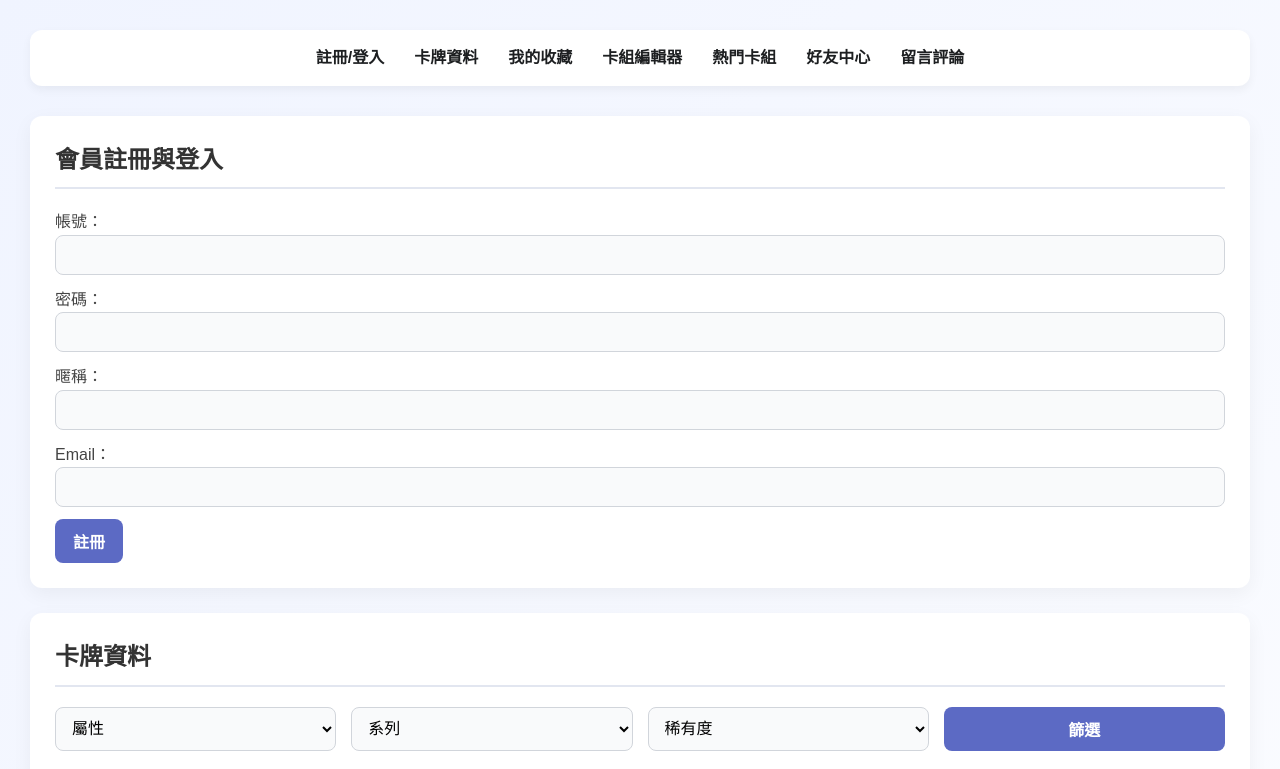
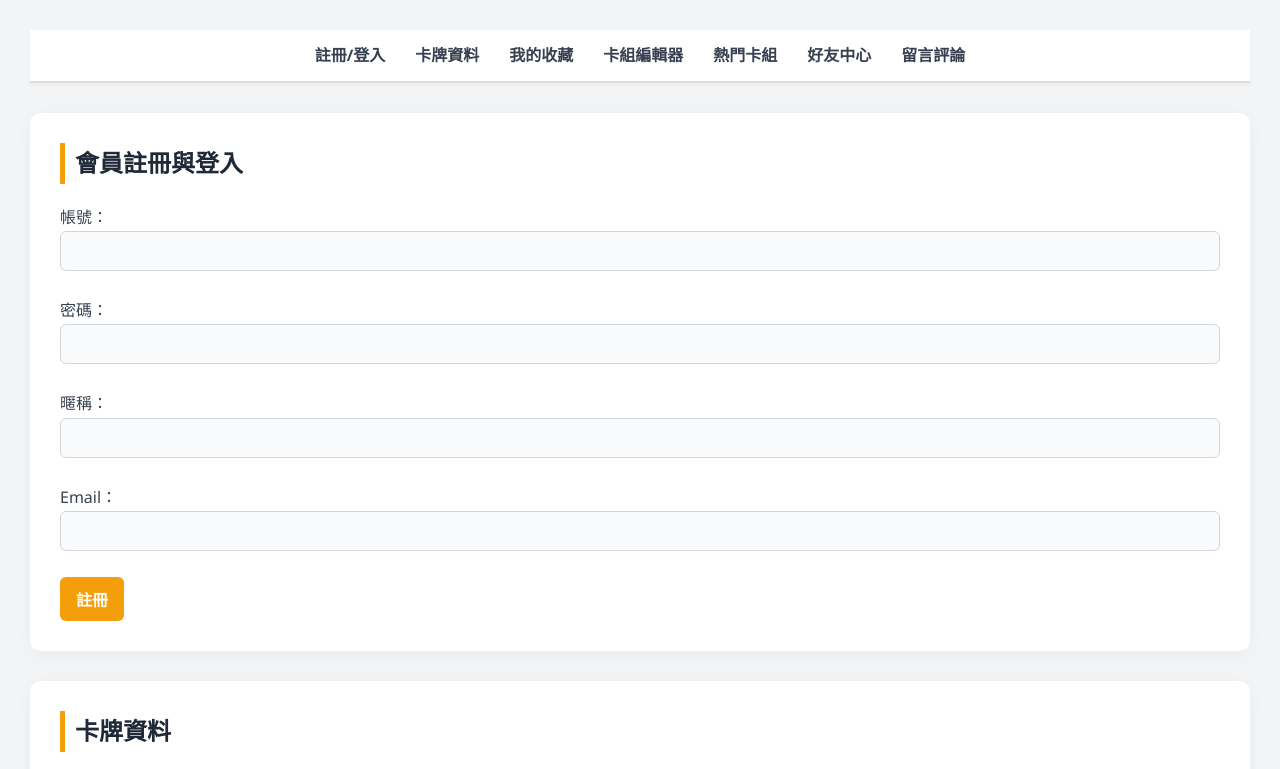
Before and after one commit to chen-sebastien/pokemon-community, a plain HTML site: page index.html in a window 1280 px wide. Shown: the top 769 px of the page. Drawn offline with Linux system fonts and the light colour scheme.

Commit message:
Update system.css

```diff
--- a/system.css
+++ b/system.css
@@ -1,37 +1,41 @@
-/* Artistic Global Styles */
+/* Inspired by Gamer.com.tw - Refined UI */
 * {
   margin: 0;
   padding: 0;
   box-sizing: border-box;
 }
+
 body {
-  font-family: 'Poppins', sans-serif;
-  background: linear-gradient(135deg, #f0f4ff 0%, #ffffff 100%);
-  color: #444444;
-  line-height: 1.6;
+  font-family: 'Segoe UI', 'Noto Sans TC', sans-serif;
+  background: #f3f4f6;
+  color: #2d2d2d;
+  line-height: 1.7;
   padding: 30px;
 }
 
-/* Navigation */
+/* Header Nav */
 header {
-  background: #ffffff;
-  padding: 15px 30px;
-  border-radius: 12px;
-  box-shadow: 0 4px 10px rgba(0, 0, 0, 0.05);
+  background: #fff;
+  border-bottom: 2px solid #ddd;
+  padding: 12px 24px;
   margin-bottom: 30px;
+  position: sticky;
+  top: 0;
+  z-index: 999;
+  box-shadow: 0 2px 4px rgba(0,0,0,0.03);
 }
 header nav ul {
   display: flex;
   justify-content: center;
-  gap: 20px;
+  gap: 30px;
   list-style: none;
 }
 header nav a {
   position: relative;
-  font-weight: 600;
-  color: #1d1f21;
+  font-weight: bold;
+  font-size: 1rem;
+  color: #374151;
   text-decoration: none;
-  padding: 5px;
   transition: color 0.2s;
 }
 header nav a::after {
@@ -41,102 +45,103 @@ header nav a::after {
   bottom: -4px;
   width: 0;
   height: 2px;
-  background: #5c6ac4;
+  background: #f59e0b;
   transition: width 0.3s;
 }
 header nav a:hover {
-  color: #5c6ac4;
+  color: #f59e0b;
 }
 header nav a:hover::after {
   width: 100%;
 }
 
-/* Section Cards */
+/* Section Layout */
 section {
-  background: #ffffff;
-  padding: 25px;
-  margin-bottom: 25px;
-  border-radius: 12px;
-  box-shadow: 0 6px 20px rgba(0, 0, 0, 0.05);
-  transition: transform 0.2s;
+  background: #fff;
+  padding: 30px;
+  margin-bottom: 30px;
+  border-radius: 10px;
+  box-shadow: 0 4px 20px rgba(0, 0, 0, 0.04);
+  transition: transform 0.2s ease;
 }
 section:hover {
-  transform: translateY(-4px);
+  transform: translateY(-3px);
 }
+
 h2 {
   font-size: 1.5rem;
-  color: #333333;
   margin-bottom: 20px;
-  border-bottom: 2px solid #e2e6f0;
-  padding-bottom: 8px;
+  color: #1f2937;
+  border-left: 5px solid #f59e0b;
+  padding-left: 10px;
 }
 
-/* Forms & Controls */
+/* Forms */
 form label {
   display: block;
-  margin-bottom: 12px;
+  margin-bottom: 10px;
   font-weight: 500;
+  color: #374151;
 }
-form input[type="text"],
-form input[type="password"],
-form input[type="email"],
+form input,
 form textarea,
 section select {
   width: 100%;
   padding: 10px 12px;
   border: 1px solid #d1d5db;
-  border-radius: 8px;
+  border-radius: 6px;
+  background: #f9fafb;
   font-size: 1rem;
-  background: #f9fafb;
-  transition: border-color 0.2s, box-shadow 0.2s;
+  margin-bottom: 16px;
+  transition: all 0.2s;
 }
 form input:focus,
 form textarea:focus,
 section select:focus {
   outline: none;
-  border-color: #5c6ac4;
-  box-shadow: 0 0 0 3px rgba(92, 106, 196, 0.2);
+  border-color: #f59e0b;
+  box-shadow: 0 0 0 2px rgba(245, 158, 11, 0.3);
 }
 form textarea {
   resize: vertical;
   min-height: 80px;
 }
 
-/* Buttons */
+/* Button */
 button,
 section button {
-  display: inline-block;
-  background: #5c6ac4;
-  color: #ffffff;
+  background: #f59e0b;
+  color: white;
   border: none;
-  border-radius: 8px;
-  padding: 10px 18px;
+  border-radius: 6px;
+  padding: 10px 16px;
   font-size: 1rem;
-  font-weight: 600;
+  font-weight: bold;
   cursor: pointer;
   transition: background 0.3s, transform 0.2s;
 }
 button:hover,
 section button:hover {
-  background: #494ecc;
+  background: #d97706;
   transform: translateY(-2px);
 }
 
-/* Filters & Lists */
+/* Card Lists */
 #filters {
   display: grid;
-  grid-template-columns: repeat(auto-fit, minmax(120px, 1fr));
+  grid-template-columns: repeat(auto-fit, minmax(140px, 1fr));
   gap: 15px;
   margin-bottom: 20px;
 }
 #card-list .card,
 #trending-list .card {
-  background: #f0f4ff;
+  background: #fef3c7;
   padding: 15px;
   margin-bottom: 15px;
   border-radius: 8px;
   box-shadow: 0 3px 8px rgba(0, 0, 0, 0.05);
 }
+
 #card-list,
 #collection-list,
 #missing-list,
@@ -148,18 +153,19 @@ section button:hover {
 
 /* Comments */
 #comment-section div {
-  padding: 12px;
+  padding: 14px;
   margin-bottom: 12px;
-  background: #fafafa;
-  border-left: 4px solid #5c6ac4;
+  background: #fff7ed;
+  border-left: 4px solid #f59e0b;
   border-radius: 4px;
+  font-size: 0.95rem;
 }
 
 /* Footer */
 footer {
   text-align: center;
   font-size: 0.9rem;
-  color: #6b7280;
+  color: #9ca3af;
   margin-top: 40px;
   font-style: italic;
 }
```
